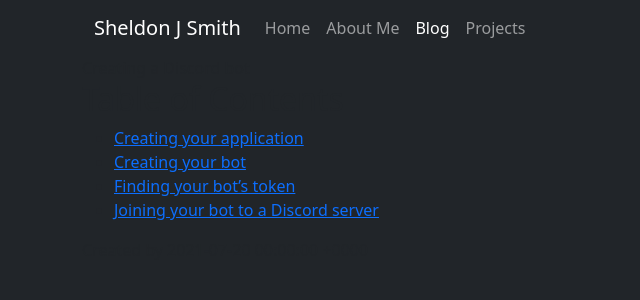
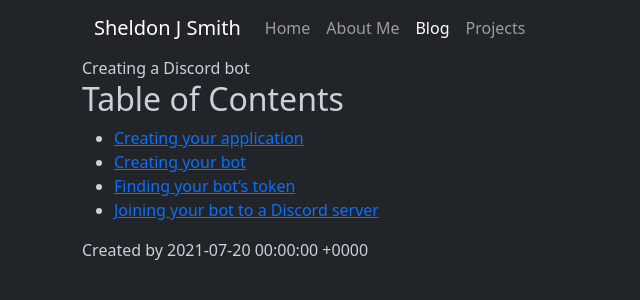
Before and after one commit to Screemm/screemm.github.io, a Jekyll site: the page built from blog.md, in a window 1280 px wide. Shown: the top 300 px of the page, without its empty margins (0-640 px from the left). Built offline with Jekyll 4.4.1, drawn with Linux system fonts in a browser that asks for light colours; nearby versions of some CDN libraries.

Commit message:
Update default.css

```diff
--- a/assets/css/default.css
+++ b/assets/css/default.css
@@ -1,3 +1,4 @@
 body {
   background-color: #212529 !important;
+  color: #c9d1d9 !important;
 }
```
